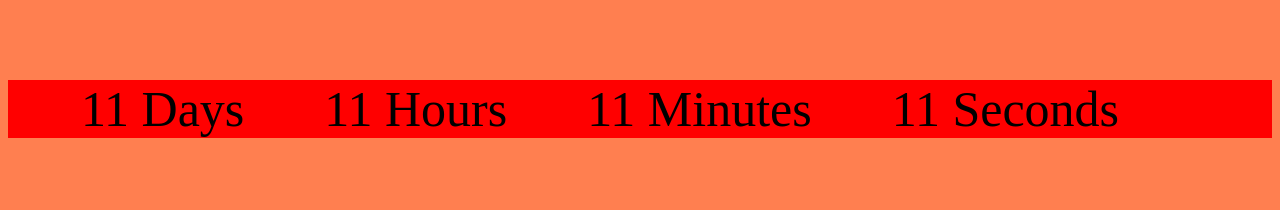
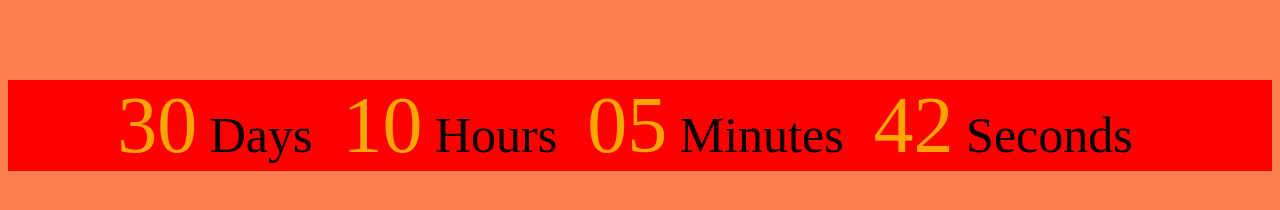
Before and after one commit to Mishka31/goit-js-hw-11-timer, a plain HTML site: page index.html in a window 1280 px wide. Drawn offline with Linux system fonts and the light colour scheme.

Commit message:
completed

```diff
--- a/index.html
+++ b/index.html
@@ -9,7 +9,12 @@
     <link href="https://fonts.googleapis.com/icon?family=Material+Icons" rel="stylesheet" />
     <style>
         .label {
-            padding-right: 80px;
+            padding-right: 30px;
+        }
+
+        .value {
+            color: orange;
+            font-size: 80px;
         }
     </style>
 </head>
@@ -17,22 +22,22 @@
 <body>
     <div class="timer" id="timer-1">
         <div class="field">
-            <span class="value" data-value="days">11</span>
+            <span class="value" data-value="days">00</span>
             <span class="label">Days</span>
         </div>
 
         <div class="field">
-            <span class="value" data-value="hours">11</span>
+            <span class="value" data-value="hours">00</span>
             <span class="label">Hours</span>
         </div>
 
         <div class="field">
-            <span class="value" data-value="mins">11</span>
+            <span class="value" data-value="mins">00</span>
             <span class="label">Minutes</span>
         </div>
 
         <div class="field">
-            <span class="value" data-value="secs">11</span>
+            <span class="value" data-value="secs">00</span>
             <span class="label">Seconds</span>
         </div>
     </div>
--- a/index.js
+++ b/index.js
@@ -2,11 +2,8 @@ const refs = {
   body: document.querySelector("body"),
   timerEl: document.querySelector(".timer"),
 };
-
 refs.body.style = "background: coral";
 refs.timerEl.style = "background: red;display: flex;justify-content: center;margin-top: 80px;font-size: 50px";
-refs.labelEl.style = "padding-right: 15px";
-
 /////////////////////////////////////////////////////////////////////////////////////////////////////////////////////////////////////////////////////////////////////
 
 class CountdownTimer {
```
